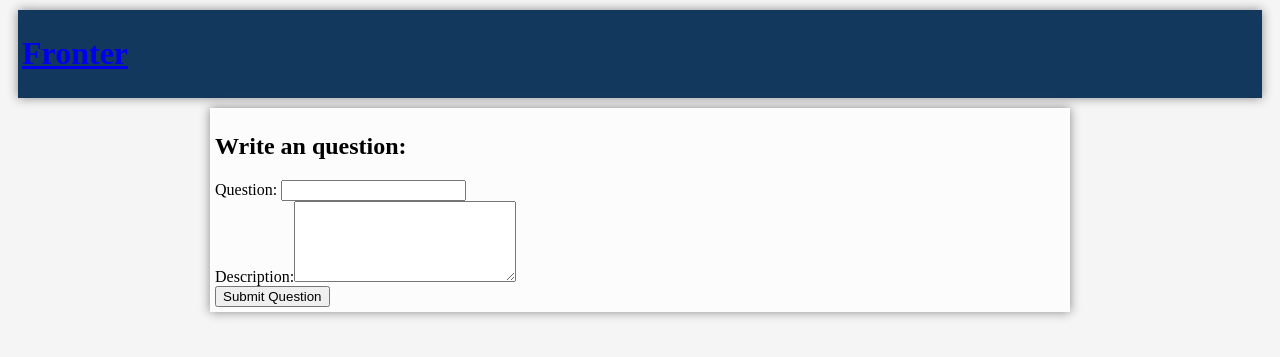
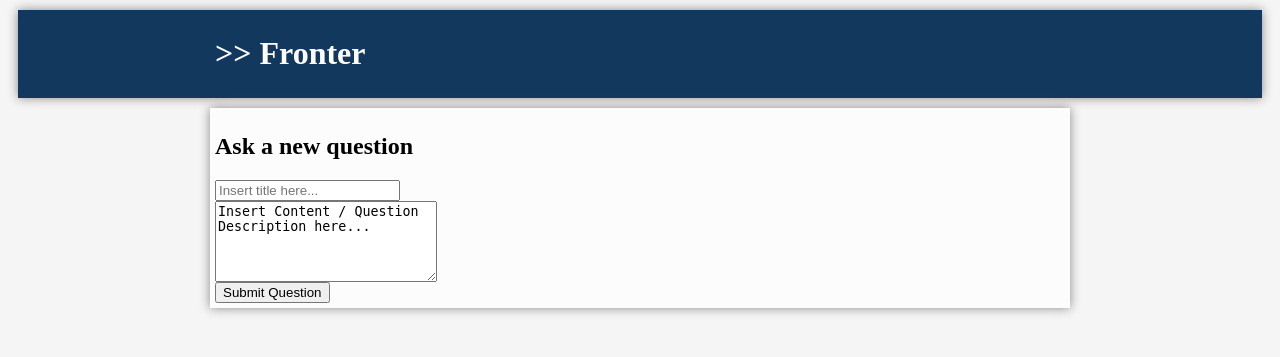
Before and after one commit to HarNys/usabilityTask5, a PHP site: page /newquestion.php in a window 1280 px wide. Shown: the top 357 px of the page. Run offline with PHP 8.4, Linux system fonts and the light colour scheme.

Commit message:
Progress

```diff
--- a/DBhandler.php
+++ b/DBhandler.php
@@ -20,6 +20,18 @@ class DBhandler
 		return $stmt;
 	}
 
+	// Get the name of a specific user
+	// @param the id of the user wanted
+	// @return the result of the database query. (Username if found)
+	function getUsername($id)
+	{
+		$sql = "SELECT name FROM users WHERE id=$id";
+		$stmt = $this -> db -> prepare ($sql);
+		$stmt -> execute();
+
+		return $stmt;
+	}
+
 	// Get one specific question
 	// @param the id of the question wanted
 	// @return the result of the SQL statement. (The question if found)
@@ -34,7 +46,7 @@ class DBhandler
 		return $stmt;
 	}
 
-	//Get all answers for on question
+	//Get all answers for one question
 	function getAnswers($id)
 	{
 		$sql = "SELECT *
--- a/css/style.css
+++ b/css/style.css
@@ -33,6 +33,11 @@ ul a:active
 	color:#000000;
 }
 
+form, form div
+{
+	display: inline;
+}
+
 #headContent h1 a
 {
 	text-decoration:none;
@@ -41,7 +46,7 @@ ul a:active
 
 #headContent h1 a:hover
 {
-	color:##FDFDFD;
+	color: #FDFDFD;
 	text-decoration:underline;
 }
 
@@ -57,6 +62,29 @@ ul a:active
 	padding: 5px;
 	box-shadow: 0px 0px 10px #888888;
 	position:relative
+}
+
+#content h1
+{
+	display: inline;
+}
+
+#content h3
+{
+	display: inline;
+	padding-bottom: 10px;
+}
+
+#content b
+{
+	display: inline-block;
+	padding-left: 11px;
+	padding-right: 20px;
+}
+
+.derp
+{
+	float: right;
 }
 
 #head
--- a/newquestion.php
+++ b/newquestion.php
@@ -14,14 +14,28 @@
 
 <body>
 <div id="head">
-<h1><a href="index.php">Fronter</a></h1>
+	<div id="headContent">
+		<div align="Left">
+			<h1><a href="index.php"> >> Fronter</a></h1>
+			<?php
+				if(isset($_SESSION['user']))
+				{
+					// Display Signed in as: Name. ?
+				}
+				else
+				{
+					// Display log in form.
+				}
+			?>
+		</div>
+	</div>
 </div>
 
 <div id="content">
-	<h2>Write an question:</h2>
+	<h2>Ask a new question</h2>
 	<form method="post" action="postQuestion.php">
-		Question: <input type="text"  name="title" ><br />
-		Description:<textarea name="content" cols="25" rows="5"></textarea><br />
+		<input type="text" placeholder="Insert title here..." name="title" ><br />
+		<textarea name="content" cols="25" rows="5">Insert Content / Question Description here...</textarea><br />
 		<input type="submit" value="Submit Question">
 	</form>
 </div>
```
Also changed, not shown: index.php (+14 -3 lines), like.php (+6 -2 lines), questions.php (+29 -7 lines), 20131118_190743.jpg, upvote.png (added), upvote.svg (added).
